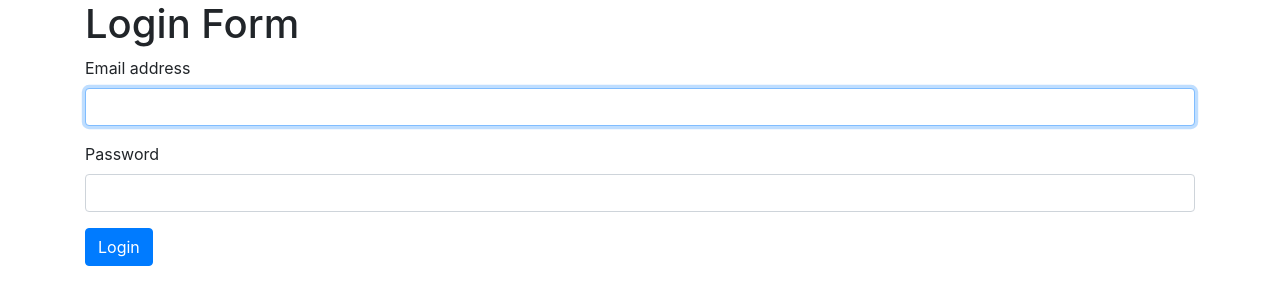
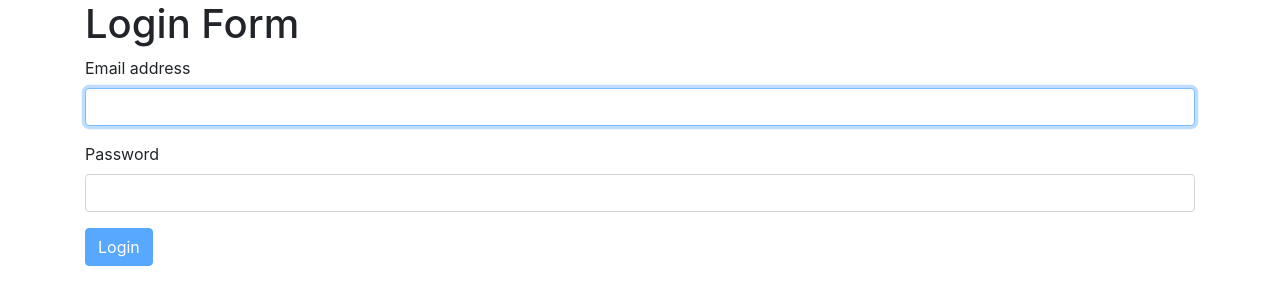
Before and after one commit to christianbiring1/Art_gallery_App, a React (Create React App) app: page / in a window 1280 px wide. Shown: the top 304 px of the page. Built offline with nearby package versions, Linux system fonts and the light colour scheme.

Commit message:
Send the user credential on the server

```diff
--- a/src/components/authentication.jsx
+++ b/src/components/authentication.jsx
@@ -1,6 +1,7 @@
 import React, { Component } from 'react';
 import Joi from 'joi-browser';
 import { createUserWithEmailAndPassword } from 'firebase/auth'
+import { auth } from '../firebase-config';
 
 class LoginForm extends Component {
   state = {
@@ -12,41 +13,37 @@ class LoginForm extends Component {
   }
 
   schema = {
-    email: Joi.string().required(),
-    password: Joi.string().required()
+    email: Joi.string().required().email().label('Email'),
+    password: Joi.string().required().min(6).label('Password')
   };
 
   validate = () => {
     const result = Joi.validate(this.state.user, this.schema, { abortEarly: false });
-    console.log(result);
-
+    if (!result.error) return null;
 
     const errors = {};
-
-    const { user } = this.state;
-    if (user.email.trim() === '')
-      errors.email = 'The email field is required.';
-    if (user.password.trim() === '')
-      errors.password = 'Password field is required.'
-
-    return Object.keys(errors).length === 0 ? null : errors;
+    for (let item of result.error.details)
+      errors[item.path[0]] = item.message;
+    return errors;
   };
 
-  handleSubmit = e => {
+  handleSubmit = async (e) => {
     e.preventDefault();
     const errors = this.validate();
     this.setState({ errors: errors || {} });
     if (errors) return;
+    //  call the server
+
+    const { email, password } = this.state.user;
+    const user = await createUserWithEmailAndPassword(auth, email, password);
+    console.log(user);
   }
 
-  validateProperty = input => {
-    if (input.name === 'email') {
-      if (input.value.trim() === '') return 'User email is required!'
-    }
-
-    if (input.name === 'password') {
-      if (input.value.trim() === '') return 'Password is required!'
-    }
+  validateProperty = ({ name, value }) => {
+    const obj = { [name]: value };
+    const schema = { [name]: this.schema[name] };
+    const { error } = Joi.validate(obj, schema);
+    return error ? error.details[0].message : null;
   };
 
   handleChange = ({ currentTarget: input }) => {
@@ -93,7 +90,13 @@ class LoginForm extends Component {
             />
             {errors['password'] && <div className='alert alert-danger'>{errors.password}</div>}
           </div>
-          <button type="submit" className='btn btn-primary'>Login</button>
+          <button
+            type="submit"
+            className='btn btn-primary'
+            disabled={this.validate()}
+          >
+            Login
+          </button>
         </form>
       </React.Fragment>
     );
```
